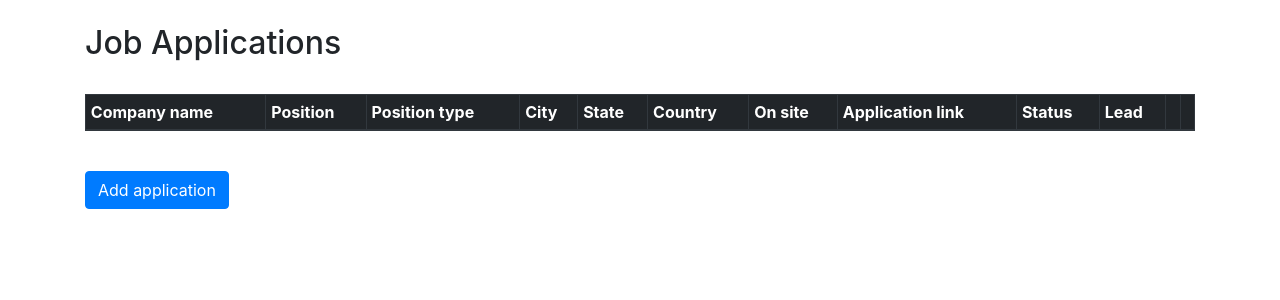
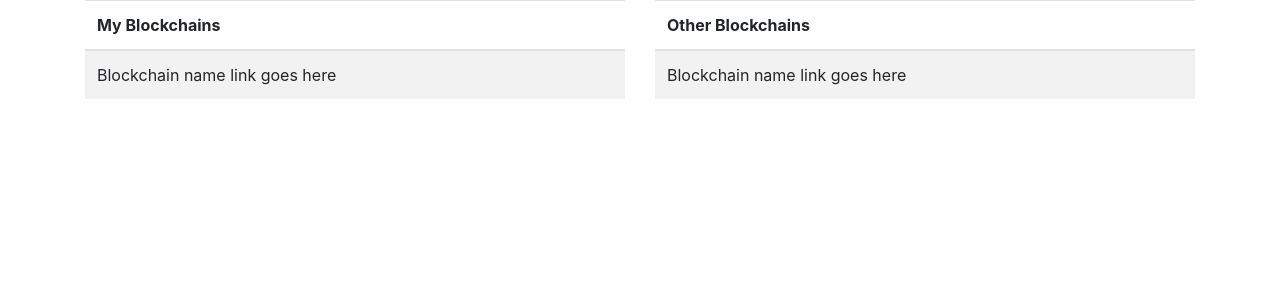
Before and after one commit to markguindi1/Blockchain-Platform-Project, a Django app: template blockchainplatform/bcplatform/templates/bcplatform/index.html in a window 1280 px wide. Shown: the part 56-356 px from the top of the page. Run offline with Django 3.2, Linux system fonts and the light colour scheme; the template is opened without the code that fills it, so the values that code supplies are empty; some libraries are stand-ins or nearby versions.

Commit message:
Update basic homepage

```diff
--- a/blockchainplatform/bcplatform/templates/bcplatform/index.html
+++ b/blockchainplatform/bcplatform/templates/bcplatform/index.html
@@ -4,100 +4,38 @@
 {% block body %}
 
   <div class="container">
+    <div class="row">
 
-    {% load static %}
-    <link rel="stylesheet" type="text/css" href="{% static 'bcplatform/style.css' %}">
-    <br />
-    <h2> Job Applications </h2>
-    <br />
-    <!--<table class="table" id="apps-table">-->
-    <table class="table table-striped table-bordered table-sm">
-      <thead class="thead thead-dark">
+      <div class="col-6">
+        <table class="table table-striped">
+          <thead>
           <tr>
-          <th>
-            Company name
-          </th>
-          <th>
-            Position
-          </th>
-          <th>
-            Position type
-          </th>
-          <th>
-            City
-          </th>
-          <th>
-            State
-          </th>
-          <th>
-            Country
-          </th>
-          <th>
-            On site
-          </th>
-          <th>
-            Application link
-          </th>
-          <th>
-            Status
-          </th>
-          <th>
-            Lead
-          </th>
-          <th>
-          </th>
-          <th>
-          </th>
+            <th scope="col">My Blockchains</th>
           </tr>
           </thead>
           <tbody>
-        {% for app in applications %}
             <tr>
-            <td>
-              {{ app.company_name }}
-            </td>
-            <td>
-              {{ app.position }}
-            </td>
-            <td>
-              {{ app.position_type}}
-            </td>
-            <td>
-              {{ app.city }}
-            </td>
-            <td>
-              {{ app.state }}
-            </td>
-            <td>
-              {{ app.country }}
-            </td>
-            <td>
-              {{ app.on_site }}
-            </td>
-            <td>
-              {{ app.application_link }}
-            </td>
-            <td>
-              {{ app.status }}
-            </td>
-            <td>
-              {{ app.lead }}
-            </td>
-            <td>
-              <a href="{% url 'application_manager:application_update' pk=app.pk %}"><button type="button" class="btn btn-info btn-sm">Edit</button></a>
-            </td>
-            <td>
-              <a href="{% url 'application_manager:application_delete' pk=app.pk %}"><button type="button" class="btn btn-danger btn-sm">Delete</button></a>
-            </td>
+              <td>Blockchain name link goes here</td>
             </tr>
-        {% endfor %}
           </tbody>
         </table>
+      </div>
 
-    <br />
-    <a href="{% url 'application_manager:application_create' %}"><button type="button" class="btn btn-primary"> Add application </button></a>
-    <br />
-    <br />
+      <div class="col-6">
+        <table class="table table-striped">
+          <thead>
+          <tr>
+            <th scope="col">Other Blockchains</th>
+          </tr>
+          </thead>
+          <tbody>
+            <tr>
+              <td>Blockchain name link goes here</td>
+            </tr>
+          </tbody>
+        </table>
+      </div>
+    </div>
 
   </div>
 
--- a/blockchainplatform/bcplatform/views.py
+++ b/blockchainplatform/bcplatform/views.py
@@ -4,4 +4,4 @@ from django.views.generic import *
 
 # Create your views here.
 class HomepageView(TemplateView):
-    template_name = "bcplatform/base.html"
+    template_name = "bcplatform/index.html"
```
Lines whose indentation alone changed are shown as unchanged.
